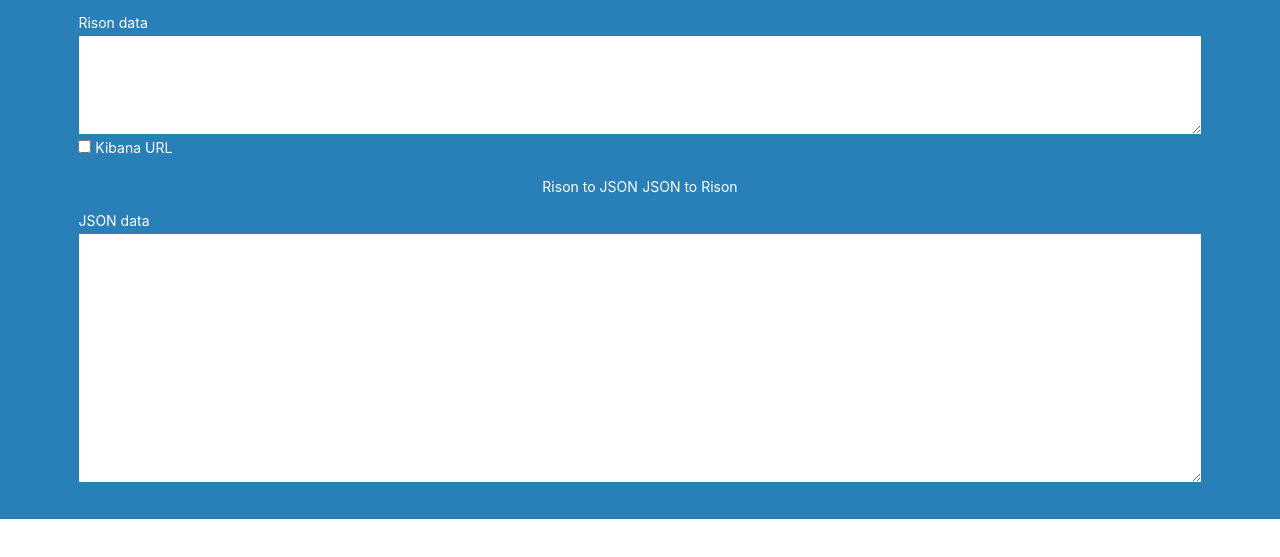
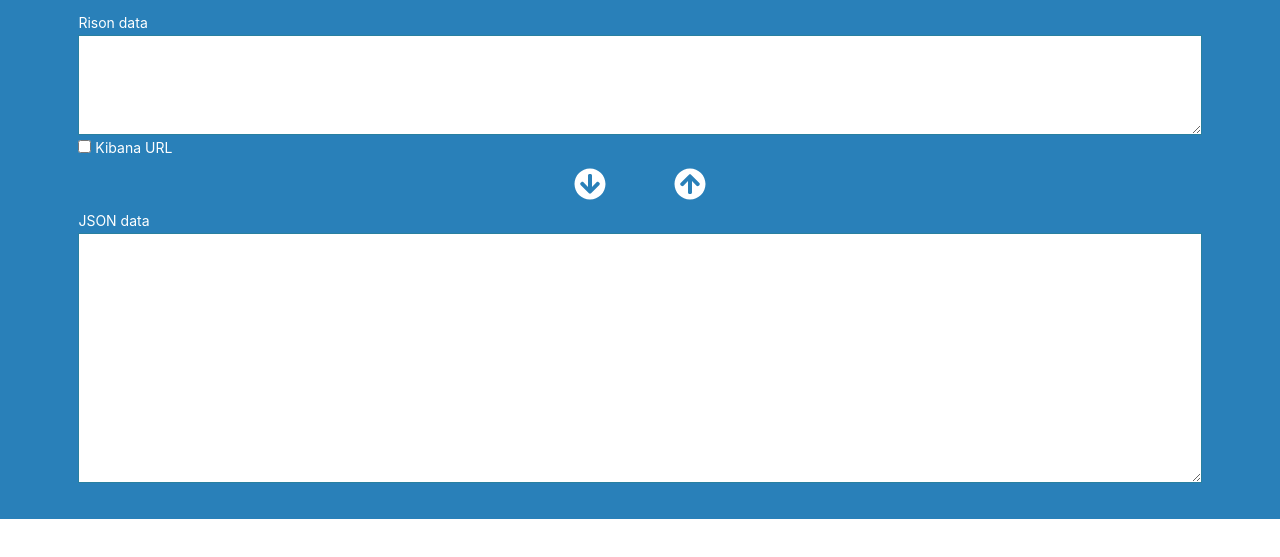
Before and after one commit to othree/rison.dev, a website: page index.html in a window 1280 px wide. Shown: the part 55-612 px from the top of the page. Drawn offline with nearby package versions, Linux system fonts and the light colour scheme.

Commit message:
Update buttons to svg icon

```diff
--- a/index.html
+++ b/index.html
@@ -18,8 +18,8 @@
         </label>
       </div>
       <div id="actions">
-        <button id="rison-to-json" v-on:click="rison_to_json">Rison to JSON</button>
-        <button id="json-to-rison" v-on:click="json_to_rison">JSON to Rison</button>
+        <svg id="rison-to-json" role="button" viewBox="0 0 512 512" v-on:click="rison_to_json" aria-label="Rison to JSON"><path d="M504 256c0 137-111 248-248 248S8 393 8 256 119 8 256 8s248 111 248 248zm-143.6-28.9L288 302.6V120c0-13.3-10.7-24-24-24h-16c-13.3 0-24 10.7-24 24v182.6l-72.4-75.5c-9.3-9.7-24.8-9.9-34.3-.4l-10.9 11c-9.4 9.4-9.4 24.6 0 33.9L239 404.3c9.4 9.4 24.6 9.4 33.9 0l132.7-132.7c9.4-9.4 9.4-24.6 0-33.9l-10.9-11c-9.5-9.5-25-9.3-34.3.4z"/></svg>
+        <svg id="json-to-rison" role="button" viewBox="0 0 512 512" v-on:click="json_to_rison" aria-label="JSON to Rison"><path d="M8 256C8 119 119 8 256 8s248 111 248 248-111 248-248 248S8 393 8 256zm143.6 28.9l72.4-75.5V392c0 13.3 10.7 24 24 24h16c13.3 0 24-10.7 24-24V209.4l72.4 75.5c9.3 9.7 24.8 9.9 34.3.4l10.9-11c9.4-9.4 9.4-24.6 0-33.9L273 107.7c-9.4-9.4-24.6-9.4-33.9 0L106.3 240.4c-9.4 9.4-9.4 24.6 0 33.9l10.9 11c9.6 9.5 25.1 9.3 34.4-.4z"/></svg>
       </div>
       <div class="field">
         <label for="json-input">JSON data</label>
--- a/src/styles/modules/app.css
+++ b/src/styles/modules/app.css
@@ -16,11 +16,17 @@
 }
 
 #actions {
-  margin: 16px 0;
+  margin: 8px 0;
 }
 
-button {
+#actions svg[role=button] {
+  margin: 0 32px;
+  width: 32px;
+  height: 32px;
   font-size: 14px;
+}
+#actions svg[role=button] path {
+  fill: #fff;
 }
 
 textarea {
--- a/styles/app.css
+++ b/styles/app.css
@@ -24,9 +24,14 @@
   font-size: 14px;
   text-align: left;
 }#actions {
-  margin: 16px 0;
-}button {
+  margin: 8px 0;
+}#actions svg[role=button] {
+  margin: 0 32px;
+  width: 32px;
+  height: 32px;
   font-size: 14px;
+}#actions svg[role=button] path {
+  fill: #fff;
 }textarea {
   margin: 0 auto;
   border: 1px solid #2980a0;
```
